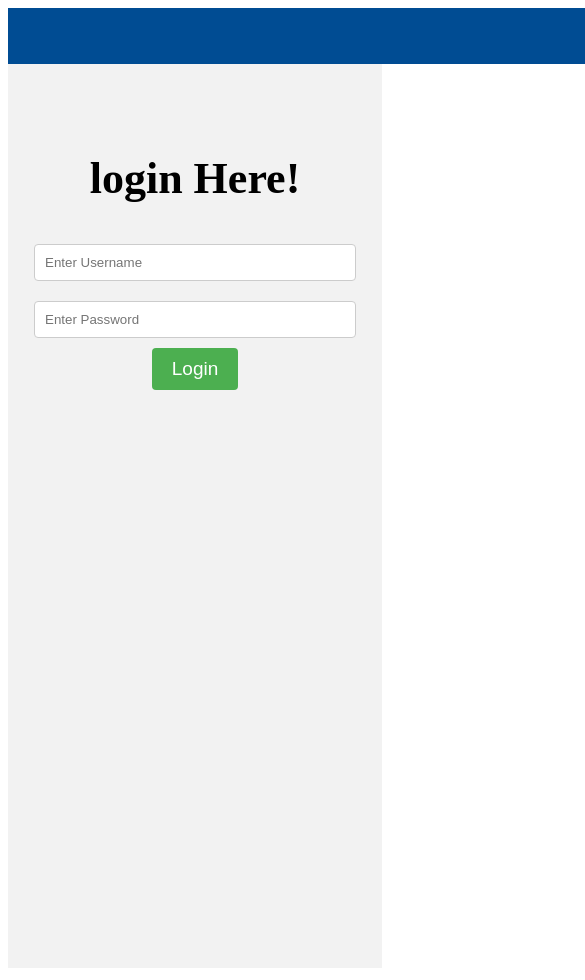
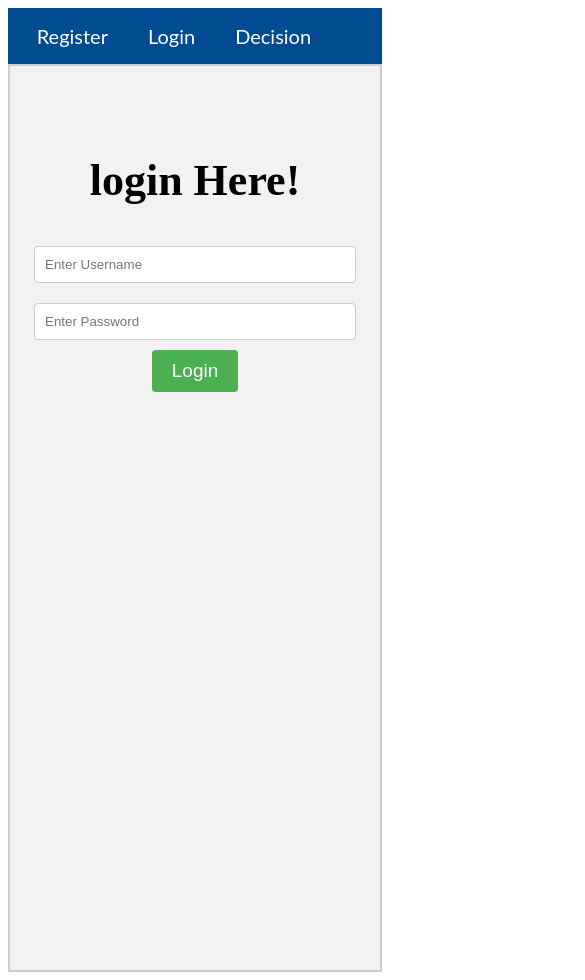
Before and after one commit to nirmala-sharma/decision-log, a plain HTML site: page login/login.html in a window 390 px wide. Shown: the top 980 px of the page, 585 px wide, since content can reach past the window. Drawn offline with Linux system fonts and the light colour scheme.

Commit message:
make Navigation bar responsive

```diff
--- a/decision/decision.css
+++ b/decision/decision.css
@@ -23,7 +23,7 @@ input {
 nav {
     display: flex;
     justify-content: flex-start;
-    padding: 16px 740px;
+    padding: 16px 5%;
     background-color: #004c93;
     gap: 20px;
 }
--- a/login/login.css
+++ b/login/login.css
@@ -6,7 +6,9 @@ form {
     min-height: 100vh;
     padding-top: 60px;
     background-color: #f2f2f2;
-    font-size: 22px
+    font-size: 22px;
+    border: 2px solid #ccc;
+
 }
 
 #btn_submit {
@@ -35,7 +37,7 @@ input[type="password"] {
 nav {
     display: flex;
     justify-content: flex-start;
-    padding: 16px 740px;
+    padding: 16px 5%;               /* used % in order to make it responsive */
     background-color: #004c93;
     gap: 20px;
 }
--- a/login/login.html
+++ b/login/login.html
@@ -9,22 +9,16 @@
 </head>
 
 <body>
-     <nav>
+    <nav>
         <a href="../register/register.html">Register</a>
         <a href="login.html">Login</a>
         <a href="../decision/decision.html">Decision</a>
     </nav>
     <form>
         <h1 class="form-title">login Here!</h1>
-        <div class="form-row">
-            <input type="text" id="username" name="username" placeholder="Enter Username">
-        </div>
-        <div class="form-row">
-            <input type="password" id="password" name="password" placeholder="Enter Password">
-        </div>
-        <div class="form-row">
-            <input id="btn_submit" type="submit" value="Login">
-        </div>
+        <input type="text" id="username" name="username" placeholder="Enter Username">
+        <input type="password" id="password" name="password" placeholder="Enter Password">
+        <input id="btn_submit" type="submit" value="Login">
     </form>
 </body>
 
--- a/register/register.css
+++ b/register/register.css
@@ -32,7 +32,7 @@ form input[type="submit"] {
 nav {
     display: flex;
     justify-content: flex-start;
-    padding: 16px 740px;
+    padding: 16px 5%;
     background-color: #004c93;
     gap: 20px
 }
@@ -43,5 +43,5 @@ nav a {
     margin: 0 10px;
     font-size: 20px;
     font-weight: 400;
-    font-family: Lato,Lucida Sans Unicode,Lucida Grande,sans-serif;
+    font-family: Lato, Lucida Sans Unicode, Lucida Grande, sans-serif;
 }
```
